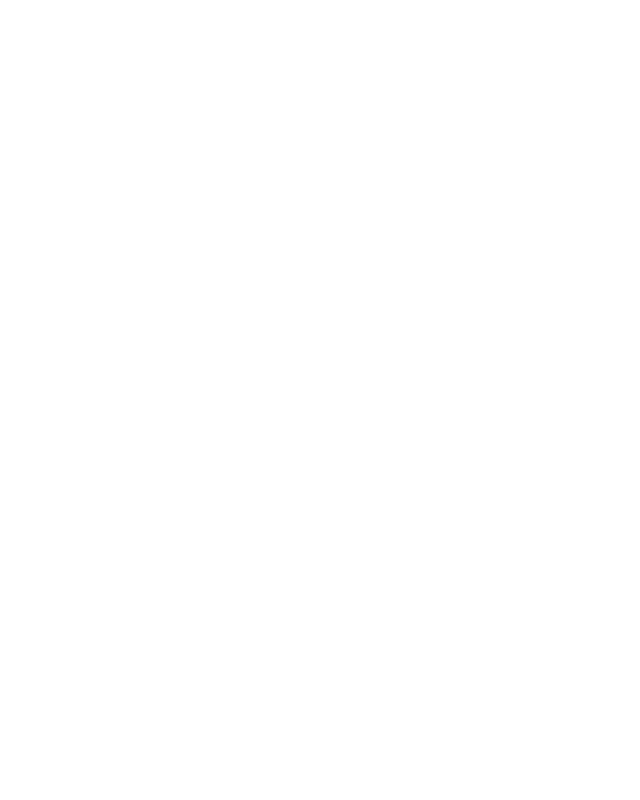
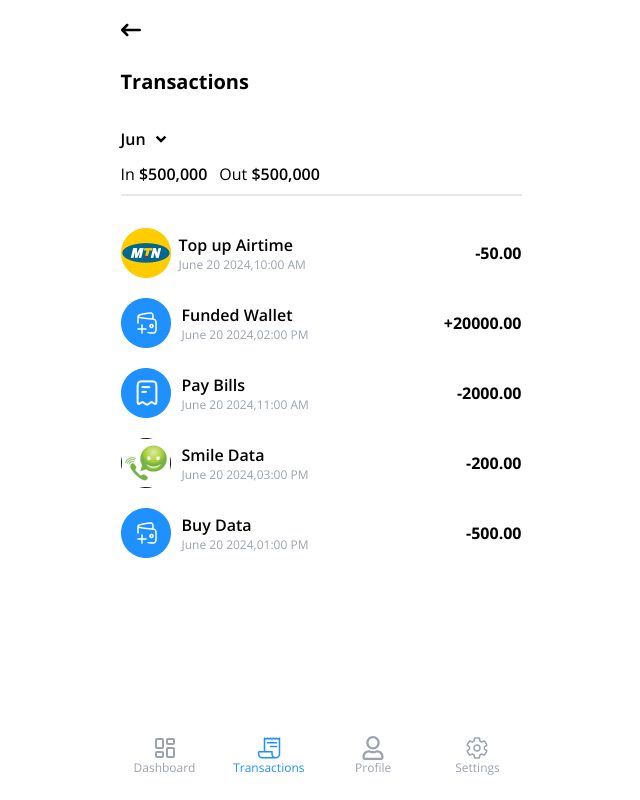
Before and after one commit to DevEmmy/vtu-frontend, a React (Vite) app: page /transactions in a window 1280 px wide. Before the commit this address had no page. Shown: the whole page, without its empty margins (319-959 px from the left). Built offline with nearby package versions, Linux system fonts and the light colour scheme.

Commit message:
smile data and Transaction

```diff
--- a/index.html
+++ b/index.html
@@ -13,7 +13,7 @@
 </head>
 
 <body class="flex justify-center bg-white">
-  <div id="root" class="max-w-[625px] w-[100%] bg-white"></div>
+  <div id="root" class="max-w-[425px] w-[100%] bg-white"></div>
   <script type="module" src="/src/main.tsx"></script>
 </body>
 
--- a/src/App.tsx
+++ b/src/App.tsx
@@ -11,6 +11,9 @@ import BuyAirtime from './components/home/buy-airtime'
 import Successful from './components/home/successful'
 import Reciept from './components/home/reciept'
 import PayBills from './components/home/pay-bills'
+import SmileData from './components/home/smile-data'
+import Services from './components/home/services'
+import Transactions from './components/home/transactions'
 
 
 function App() {
@@ -30,6 +33,9 @@ function App() {
         <Route path='/reciept' element={<Reciept />}></Route>
         <Route path='/buy-airtime' element={<BuyAirtime />}></Route>
         <Route path='/pay-bills' element={<PayBills />}></Route>
+        <Route path='/smile-data' element={<SmileData />}></Route>
+        <Route path='/services' element={<Services />}></Route>
+        <Route path='/transactions' element={<Transactions />}></Route>
       </Routes>
     </Router>
   )
--- a/src/components/home/dashboard.tsx
+++ b/src/components/home/dashboard.tsx
@@ -50,7 +50,7 @@ const service = [
   {
       img: <TbMobiledata />,
       title: "Smile Data",
-        link: '/fund-wallet'
+        link: '/smile-data'
   },
   {
       img: <HiOutlinePrinter />,
@@ -153,7 +153,7 @@ const transactions = [
       <div className='w-full flex flex-col gap-4'>
         <div className='flex justify-between '>
           <h1 className='font-bold '>Services</h1>
-          <a href="##" className='text-xs text-primary'>See More</a>
+          <Link to={'/services'} className='text-xs text-primary'>See More</Link>
         </div>
         <div className='flex justify-between'>
           {service.map((item, index) =>(
@@ -172,7 +172,7 @@ const transactions = [
       <div className='w-full flex flex-col gap-4'>
         <div className='flex justify-between '>
           <h1 className='font-bold '>Transactions</h1>
-          <a href="##" className='text-xs text-primary'>View all</a>
+          <Link to={'/transactions'} className='text-xs text-primary'>View all</Link>
         </div>
         <div className='flex flex-col gap-2 py-3 w-full'>
           {transactions.map((item, index) =>(
@@ -193,7 +193,7 @@ const transactions = [
 
 
     </div>
-    <Nav />
+    <Nav dashboard={true} transaction={false} profile={false} settings={false}/>
     </div>
   )
 }
--- a/src/components/home/nav.tsx
+++ b/src/components/home/nav.tsx
@@ -3,38 +3,51 @@
 import { LuLayoutDashboard } from "react-icons/lu";
 import { IoReceiptOutline, IoSettingsOutline } from "react-icons/io5";
 import { FaRegUser } from "react-icons/fa";
+import { Link } from "react-router-dom";
 
-function nav() {
+interface Prop{
+    transaction: Boolean,
+    dashboard: Boolean
+    profile: Boolean
+    settings: Boolean
+}
+
+const nav: React.FC<Prop> = ({ transaction, dashboard, profile, settings }) =>  {
     const nav = [
         {
             img: <LuLayoutDashboard />,
             title: "Dashboard",
-            link: '/'
+            link: '/home',
+            color: dashboard? 'text-primary' : 'text-gray-400'
         },
         {
             img: <IoReceiptOutline />,
             title: "Transactions",
-            link: '/fund-wallet'
+            link: '/transactions',
+            color: transaction ? 'text-primary' : 'text-gray-400'
+
         },
         {
             img: <FaRegUser />,
             title: "Profile",
-            link: '/fund-wallet'
+            link: '/fund-wallet',
+            color: profile ? 'text-primary' : 'text-gray-400'
         },
         {
             img: <IoSettingsOutline />,
             title: "Settings",
-            link: '/fund-wallet'
+            link: '/fund-wallet',
+            color: settings ? 'text-primary' : 'text-gray-400'
         }
       ];
   return (
-    <div className='py-6 px-4 flex justify-between bg-white max-w-[425px] w-full fixed bottom-0 z-50'>
+    <div className='py-6 px-4 flex justify-between bg-white max-w-[425px] w-full fixed bottom-0 z-20'>
 
         {nav.map((item, index)=>(
-            <div key={index} className='w-20 text-2xl text-gray-400 flex flex-col items-center'>
+            <Link to={item.link} key={index} className={`w-20 text-2xl ${item.color} flex flex-col items-center`}>
                 {item.img}
                 <p className='text-xs'>{item.title}</p>
-            </div>
+            </Link>
         ))}
 
     </div>
--- /dev/null
+++ b/src/components/home/services.tsx
@@ -0,0 +1,76 @@
+import React from 'react'
+import { HiOutlinePrinter } from 'react-icons/hi2';
+import { IoChatbubblesOutline, IoSchoolOutline } from 'react-icons/io5';
+import { RiExchangeDollarFill } from 'react-icons/ri';
+import { TbMobiledata } from 'react-icons/tb';
+import { PiTelevisionSimpleBold } from "react-icons/pi";
+import { SiHostinger } from "react-icons/si";
+import { Link } from 'react-router-dom';
+import { FaArrowLeftLong } from 'react-icons/fa6';
+
+function services() {
+    const service = [
+        {
+            img: <IoChatbubblesOutline />,
+            title: "Bulk SMS",
+              link: '/bulk-sms'
+        },
+        {
+            img: <TbMobiledata />,
+            title: "Smile Data",
+              link: '/smile-data'
+        },
+        {
+            img: <HiOutlinePrinter />,
+            title: "Recharge Printing",
+              link: '/fund-wallet'
+        },
+        {
+            img: <RiExchangeDollarFill />,
+            title: "Airtime to Cash",
+              link: '/fund-wallet'
+        },
+        {
+            img: <IoSchoolOutline /> ,
+            title: "Educational Pin",
+              link: '/fund-wallet'
+        },
+        {
+            img: <PiTelevisionSimpleBold />,
+            title: "TV Subscription",
+              link: '/fund-wallet'
+        },
+        {
+            img: <SiHostinger />,
+            title: "Domain and Hosting",
+              link: '/fund-wallet'
+        }
+      ];
+  return (
+    <div className='px-3 py-5 flex flex-col gap-7 min-h-screen'>
+        <Link to={"/home"} className='text-xl'>
+            <FaArrowLeftLong />
+        </Link>
+
+        <h1 className='text-xl font-bold'>Services</h1>
+
+        <div className='grid grid-cols-4'>
+          {service.map((item, index) =>(
+            <Link to={item.link} className='flex flex-col items-center w-20' key={index}>
+              <div key={index} className='flex flex-col items-center justify-center text-2xl  h-10'>
+                {item.img}
+
+              </div>
+              <p className='text-xs text-center'>{item.title}</p>
+            </Link>
+
+        ))}
+        </div>
+
+
+
+    </div>
+  )
+}
+
+export default services
--- /dev/null
+++ b/src/components/home/smile-data.tsx
@@ -0,0 +1,93 @@
+import React from 'react'
+import { Link } from 'react-router-dom';
+import { FaArrowLeftLong } from "react-icons/fa6";
+import ConfirmPayment from './confirm-payment';
+import PinInput from './pin-input'
+
+function smileData() {
+
+    const [confirm, setConfirm] = React.useState(false)
+    const toggleConfirm = () =>{
+      setConfirm(prev => !prev)
+    }
+
+    const [pinInput, setPinInput] = React.useState(false)
+    const togglePinInput = () =>{
+      setPinInput(prev => !prev)
+    }
+
+    const offers = ['Best Offers', 'General', 'Social', 'Voice' , 'HyNetFlex']
+    const bestOffers = [
+        {
+          plan: "1GB",
+          price: 10,
+          timeSpan: "Valid for 7 days"
+        },
+        {
+          plan: "1.5GB",
+          price: 15,
+          timeSpan: "Valid for 7 days"
+        },
+        {
+          plan: "5GB",
+          price: 50,
+          timeSpan: "Valid for 12 days"
+        },
+        {
+          plan: "12GB",
+          price: 120,
+          timeSpan: "Valid for 30 days"
+        },
+        {
+          plan: "20GB",
+          price: 190,
+          timeSpan: "Valid for 30 days"
+        },
+        {
+          plan: "35GB",
+          price: 300,
+          timeSpan: "Valid for 60 days"
+        }
+      ];
+  return (
+    <div className={`px-3 py-5 w-[100%] relative flex flex-col gap-7 min-h-screen`}>
+        <Link to={"/home"} className='text-xl'>
+            <FaArrowLeftLong />
+        </Link>
+
+        <h1 className='text-xl font-bold'>Smile Data</h1>
+
+        <div className='flex flex-col gap-5'>
+            <div className='bg-gray-100 rounded-3xl flex items-center py-3 justify-between px-3'>
+                <input type="text" className='bg-gray-100 focus:outline-none py-1' placeholder='Smile Account Number'/>
+            </div>
+        </div>
+
+        <div className='grid grid-cols-5'>
+            {offers.map((_, index) =>(
+                <div key={index} className='py-1 relative flex justify-center'>
+                    <h1 className='text-xs text-gray-500 text-center hover:scale-125 hover:font-bold hover:text-black'>{offers[index]} </h1>
+                    <div className='absolute mt-6 w-[40%] z-10 border-b-2 border-primary'></div>
+                </div>
+            ))}
+        </div>
+
+        <div className='grid grid-cols-3 gap-4 p-3'>
+            {bestOffers.map((item, index) =>(
+                <div key={index} onClick={() => toggleConfirm()} className='flex flex-col gap-2 items-center text-center py-7 border-2 rounded-lg border-primary'>
+                    <h1 className='font-bold '>{item.plan}</h1>
+                    <p className='text-gray-500 text-sm'>₦{item.price}</p>
+                    <p className='text-[10px]'>{item.timeSpan}</p>
+                </div>
+            ))}
+        </div>
+
+        {confirm && <ConfirmPayment setConfirm={toggleConfirm} setPinInput={togglePinInput}/>}
+
+        {pinInput && <PinInput setPinInput={togglePinInput}/>}
+
+    </div>
+  )
+}
+
+export default smileData
--- /dev/null
+++ b/src/components/home/transactions.tsx
@@ -0,0 +1,102 @@
+import React from 'react'
+import { Link } from 'react-router-dom'
+import { FaArrowLeftLong } from 'react-icons/fa6';
+import { RiArrowDropDownLine } from 'react-icons/ri';
+import img1 from '../../../public/trans1.png'
+import img2 from '../../../public/trans2.png'
+import img3 from '../../../public/trans3.png'
+import img4 from '../../../public/trans4.png'
+import Nav from './nav'
+
+
+
+
+function transactions() {
+
+  const transactions = [
+    {
+      img: img1,
+      title: "Top up Airtime",
+      date: "June 20 2024",
+      time: "10:00 AM",
+      price: '-50.00'
+    },
+    {
+      img: img4,
+      title: "Funded Wallet",
+      date: "June 20 2024",
+      time: "02:00 PM",
+      price: '+20000.00'
+    },
+    {
+      img: img2,
+      title: "Pay Bills",
+      date: "June 20 2024",
+      time: "11:00 AM",
+      price: '-2000.00'
+    },
+    {
+      img: img3,
+      title: "Smile Data",
+      date: "June 20 2024",
+      time: "03:00 PM",
+      price: '-200.00'
+    },
+    {
+      img: img4,
+      title: "Buy Data",
+      date: "June 20 2024",
+      time: "01:00 PM",
+      price: '-500.00'
+    }
+  ]
+
+
+  return (
+    <>
+
+
+    <div className='px-3 py-5 flex flex-col gap-7 min-h-screen'>
+      <Link to={"/home"} className='text-xl'>
+            <FaArrowLeftLong />
+        </Link>
+
+        <h1 className='text-xl font-bold'>Transactions</h1>
+
+        <div>
+          <div className='flex items-center'>
+            <h3 className='font-semibold'>Jun</h3>
+            <RiArrowDropDownLine className='text-3xl' />
+          </div>
+
+          <div className='flex py-2 border-b-2 gap-3'>
+            <div className='font-light'>
+              <h4>In <span className='font-semibold'>$500,000</span></h4>
+            </div>
+            <div className='font-light'>
+              <h4>Out <span className='font-semibold'>$500,000</span></h4>
+            </div>
+          </div>
+        </div>
+
+        <div className='flex flex-col gap-5 py-1 w-full'>
+          {transactions.map((item, index) =>(
+            <div className='flex w-full items-center' key={index}>
+              <img src={item.img} alt=""/>
+              <div className='flex flex-col ml-2'>
+                <h1 className='font-semibold'>{item.title}</h1>
+                <p className='text-xs text-gray-400'>{item.date},{item.time}</p>
+              </div>
+              <h2 className='ml-auto font-bold'>{item.price}</h2>
+            </div>
+          ))}
+        </div>
+
+    </div>
+    <Nav transaction={true} dashboard={false}  profile={false} settings={false}/>
+
+    </>
+  )
+}
+
+export default transactions
```
